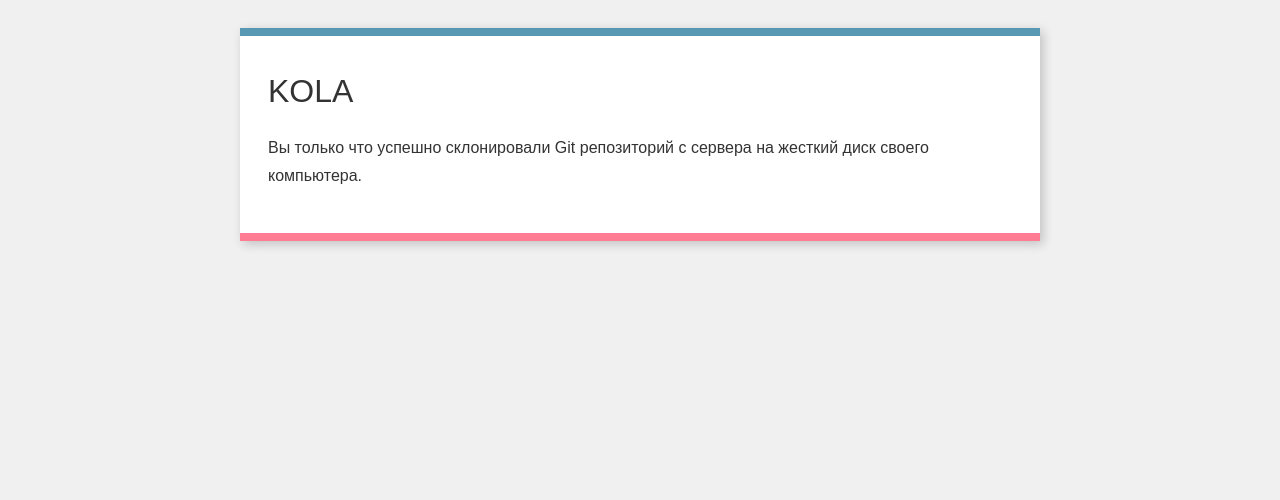
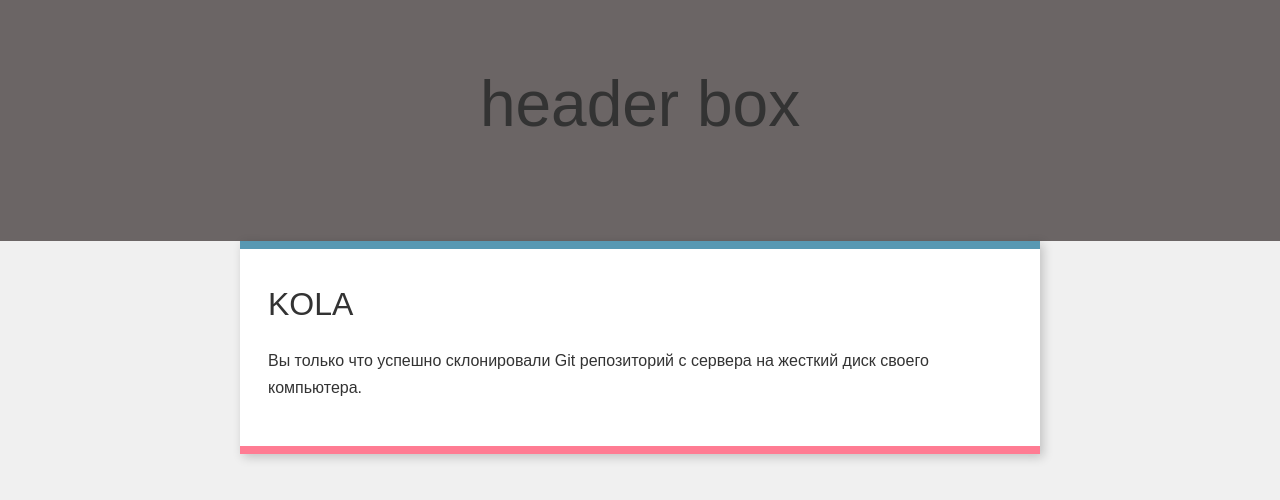
Before and after one commit to kola1236/practica_test, a plain HTML site: page index.html in a window 1280 px wide. Drawn offline with Linux system fonts and the light colour scheme.

Commit message:
header ready

```diff
--- a/css/main.css
+++ b/css/main.css
@@ -2,17 +2,24 @@
     box-sizing: border-box;
 }
 
-html, body {
+html,
+body {
     background-color: #f0f0f0;
 }
 
 body {
-  padding: 28px 15px 0 15px;
+    /* padding: 28px 15px 0 15px; */
     line-height: 1.7;
     color: #333;
 }
 
-h1, h2, h3, h4, h5, h6, p {
+h1,
+h2,
+h3,
+h4,
+h5,
+h6,
+p {
     margin: 0 0 1em 0;
 }
 
@@ -24,24 +31,33 @@ img {
 
 h1 {
     font-weight: normal;
-  margin-bottom: .5em;
+    margin-bottom: 0.5em;
 }
 
 .box {
-  box-shadow: 3px 3px 10px rgba(0, 0, 0, .2);
-  border-top: 8px solid #5898B2;
-  border-bottom: 8px solid #FF7C93;
+    box-shadow: 3px 3px 10px rgba(0, 0, 0, 0.2);
+    border-top: 8px solid #5898b2;
+    border-bottom: 8px solid #ff7c93;
     max-width: 800px;
     margin: 0 auto;
-  background-color: #FFF;
+    background-color: #fff;
     padding: 28px;
     margin-bottom: 28px;
 }
 
 .photo {
-  box-shadow: 3px 3px 10px rgba(0, 0, 0, .2);
+    box-shadow: 3px 3px 10px rgba(0, 0, 0, 0.2);
     border-top: 8px solid #4a4a4a;
     border-bottom: 8px solid #4a4a4a;
     max-width: 800px;
     margin: 0 auto 28px auto;
 }
+
+.header {
+    padding: 50px 100px;
+    text-align: center;
+    background-color: rgb(107, 101, 101);
+    font-size: 32px;
+    font-family: sans-serif;
+    color: #333;
+}
--- a/index.html
+++ b/index.html
@@ -8,6 +8,11 @@
         <link rel="stylesheet" href="css/main.css" />
     </head>
     <body>
+        <header class="header">
+            <h1>
+                header box
+            </h1>
+        </header>
         <div class="box">
             <h1>KOLA</h1>
             <p>
```
Lines whose indentation alone changed are shown as unchanged.
